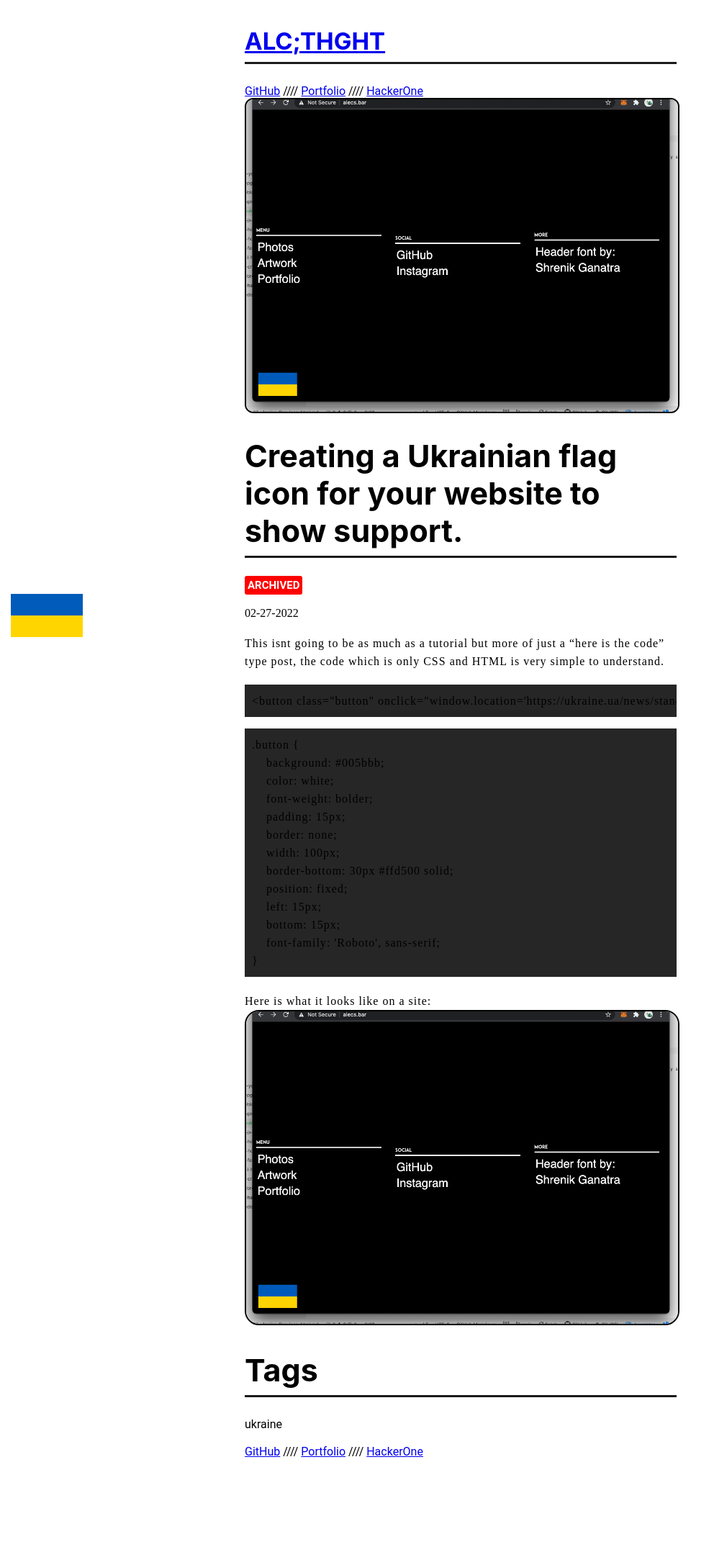
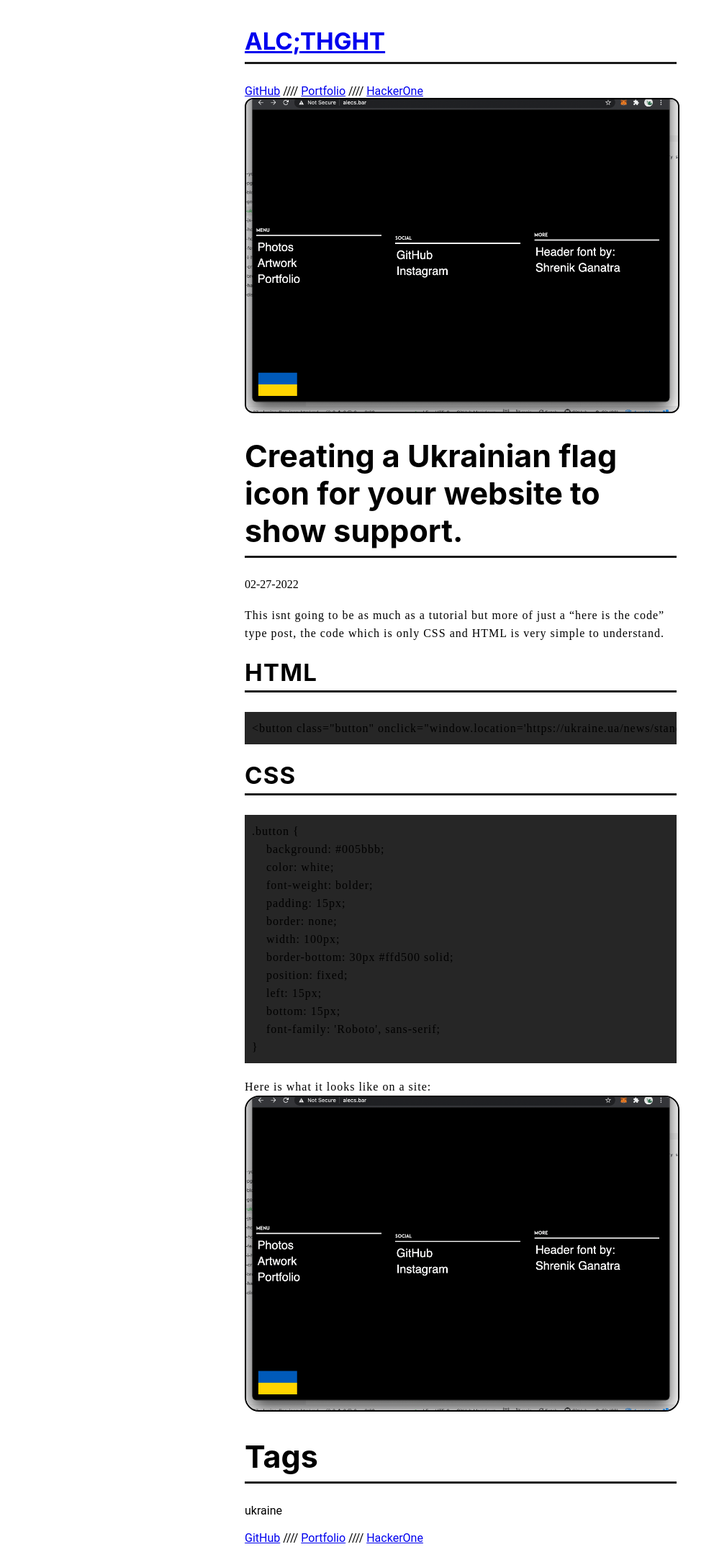
Before and after one commit to alechash/blog.alecw.net, a Jekyll site: the page built from _posts/2022-02-27-ukraine-flag-icon-html.md, in a window 1280 px wide. Shown: the whole page at 72% size, without its empty margins (0-992 px from the left). Built offline with Jekyll 4.4.1, drawn with Linux system fonts in a browser that asks for light colours; comment, search, counter and statistics services are not loaded; before the commit the page ends 2036 px from its top, so only the background shows below that.

Commit message:
added ukraine flag tutorial

````diff
--- a/_includes/navbar.html
+++ b/_includes/navbar.html
@@ -12,4 +12,3 @@
 		</span>
 	</div>
 </nav>
-<button class="ukraine_button" onclick="window.location='https://ukraine.ua/news/stand-with-ukraine/'"></button>
--- a/_posts/2022-02-27-ukraine-flag-icon-html.md
+++ b/_posts/2022-02-27-ukraine-flag-icon-html.md
@@ -11,10 +10,14 @@
 
 This isnt going to be as much as a tutorial but more of just a "here is the code" type post, the code which is only CSS and HTML is very simple to understand.
 
+
+## HTML
 ```html
 <button class="button" onclick="window.location='https://ukraine.ua/news/stand-with-ukraine/'"></button>
 ```
 
+
+## CSS
 ```css
 .button {
     background: #005bbb;
--- a/assets/css/main.scss
+++ b/assets/css/main.scss
@@ -2,17 +2,3 @@
 ---
 
 @import "main";
-
-.ukraine_button {
-    background: #005bbb;
-    color: white;
-    font-weight: bolder;
-    padding: 15px;
-    border: none;
-    width: 100px;
-    border-bottom: 30px #ffd500 solid;
-    position: fixed;
-    left: 15px;
-    bottom: 15px;
-    font-family: 'Roboto', sans-serif;
-}
````
Also changed, not shown: other parts of _posts/2022-02-27-ukraine-flag-icon-html.md (+0 -1 lines).
